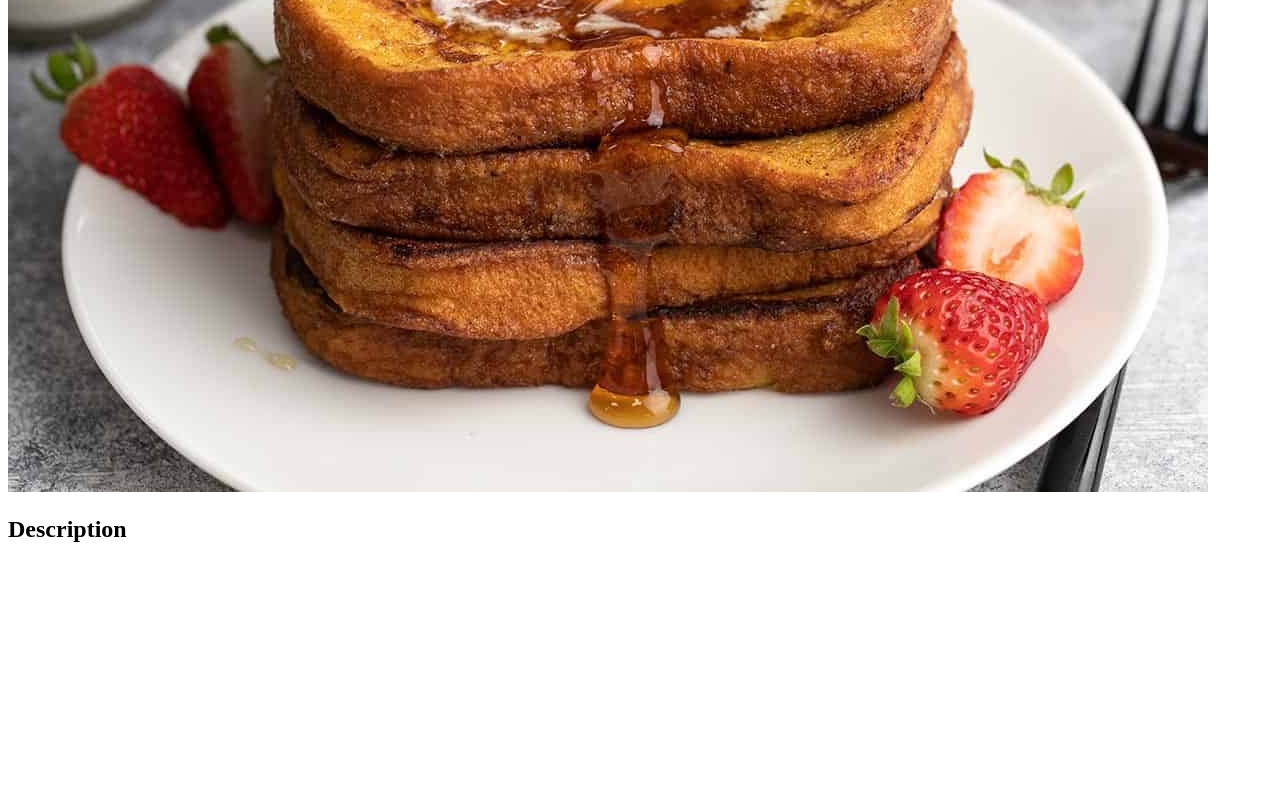
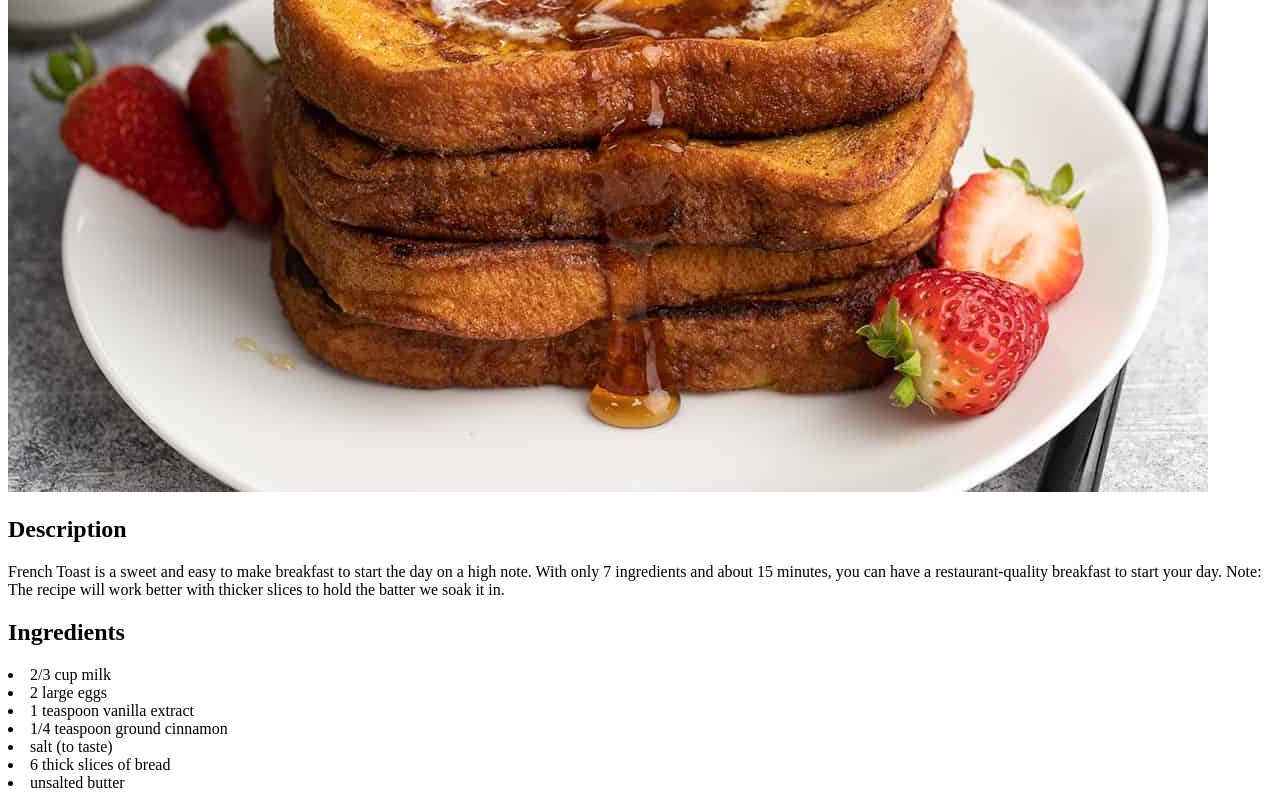
Before and after one commit to ChikaraXO/odin-recipes, a plain HTML site: page recipes/french-toast.html in a window 1280 px wide. Shown: the part 488-1288 px from the top of the page. Before the commit the page ends 1051 px from the top, so only its background shows below. Drawn offline with Linux system fonts and the light colour scheme.

Commit message:
Update french-toast.html
Added description and ingredients to the webpage.

```diff
--- a/recipes/french-toast.html
+++ b/recipes/french-toast.html
@@ -9,6 +9,20 @@
         <h1>French Toast</h1>
         <img src="../images/French-Toast.jpg" alt="A plate of French Toast.">
         <h2>Description</h2>
-        <p></p>
+        <p>French Toast is a sweet and easy to make breakfast to start the day on a high note.
+            With only 7 ingredients and about 15 minutes, you can have a restaurant-quality
+            breakfast to start your day. Note: The recipe will work better with thicker slices to
+            hold the batter we soak it in.</p>
+        <h2>Ingredients</h2>
+        <uo>
+            <li>2/3 cup milk</li>
+            <li>2 large eggs</li>
+            <li>1 teaspoon vanilla extract</li>
+            <li>1/4 teaspoon ground cinnamon</li>
+            <li>salt (to taste)</li>
+            <li>6 thick slices of bread</li>
+            <li>unsalted butter</li>
+        </uo>
+
     </body>
 </html>
```
